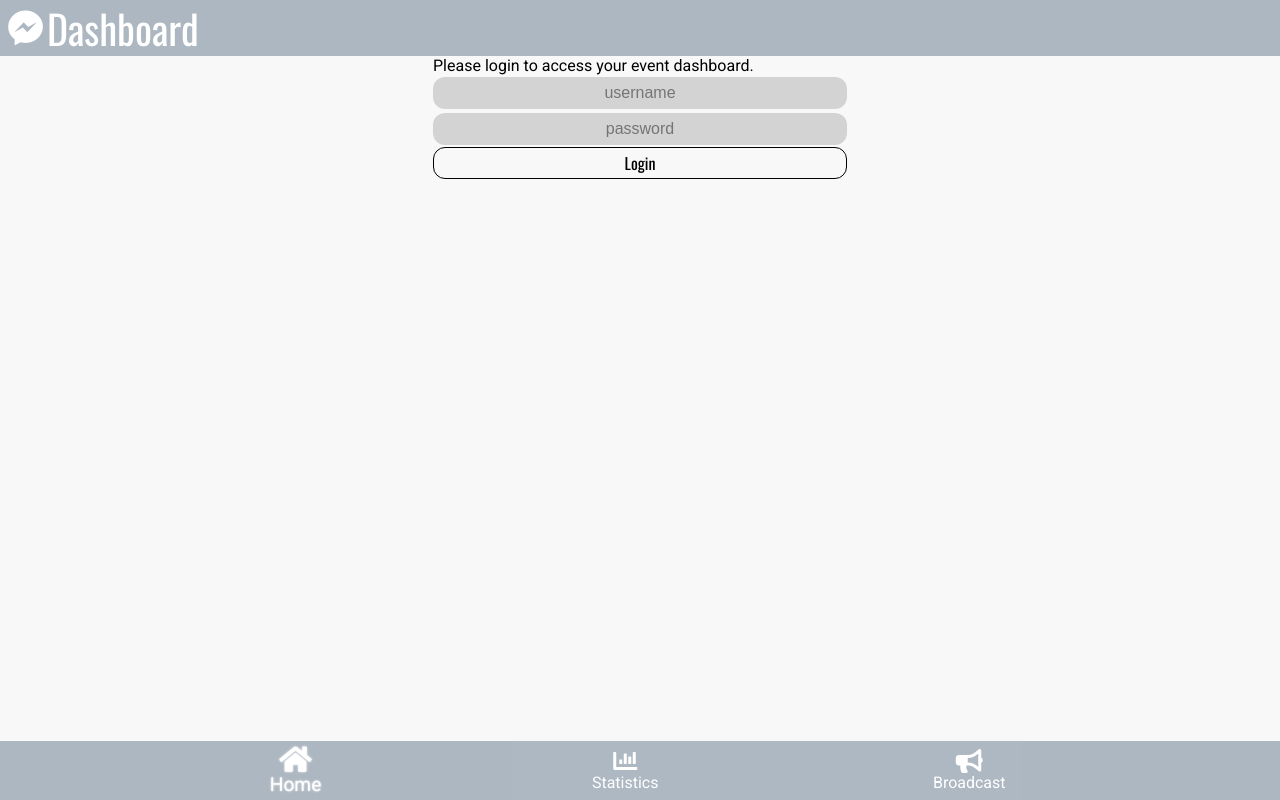
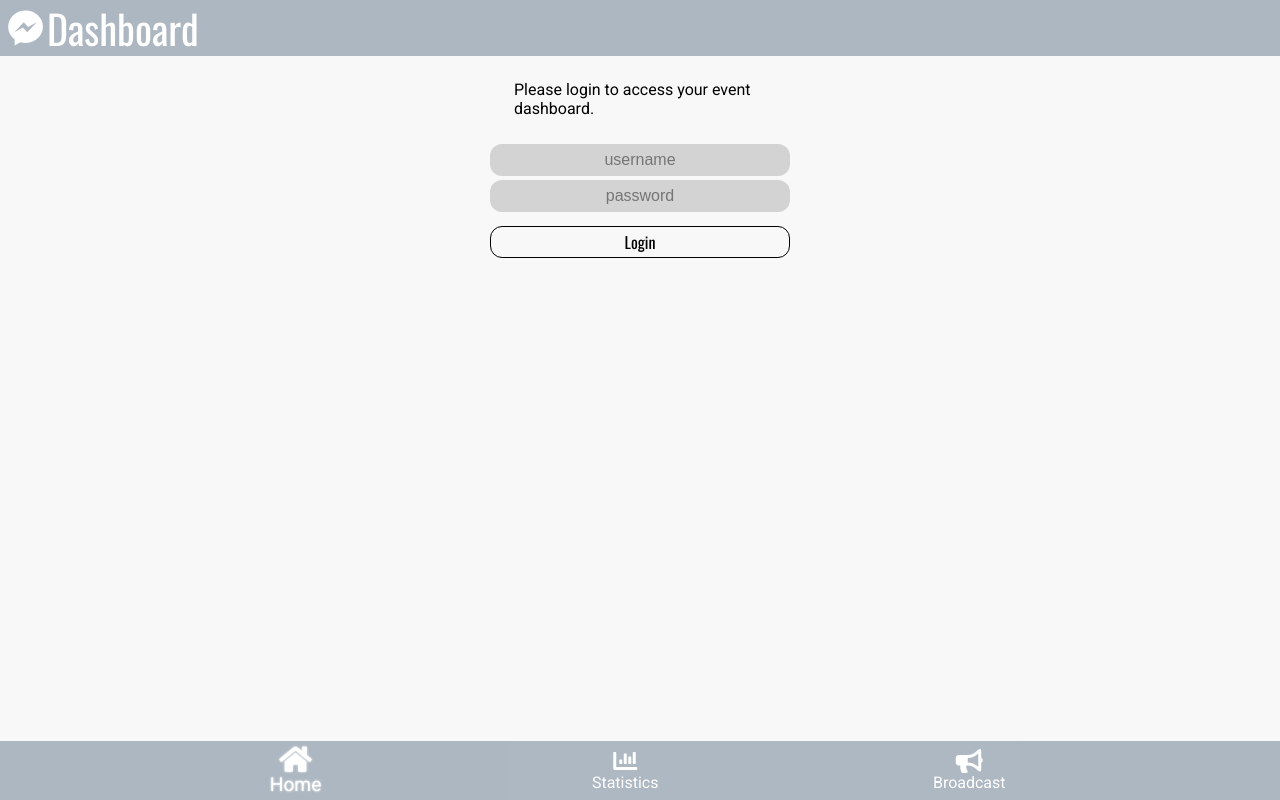
Before and after one commit to kijungk/one-apac-frontend, an Angular app: page / in a window 1280 px wide. Built offline with nearby package versions, Linux system fonts and the light colour scheme.

Commit message:
modified login styling

```diff
--- a/src/app/components/login/login.component.scss
+++ b/src/app/components/login/login.component.scss
@@ -0,0 +1,16 @@
+#login {
+  display: flex;
+  flex-direction: column;
+
+  width: 300px;
+
+  .title {
+    margin: 24px;
+  }
+
+  .form {
+    .fields {
+      margin-bottom: 12px;
+    }
+  }
+}
```
